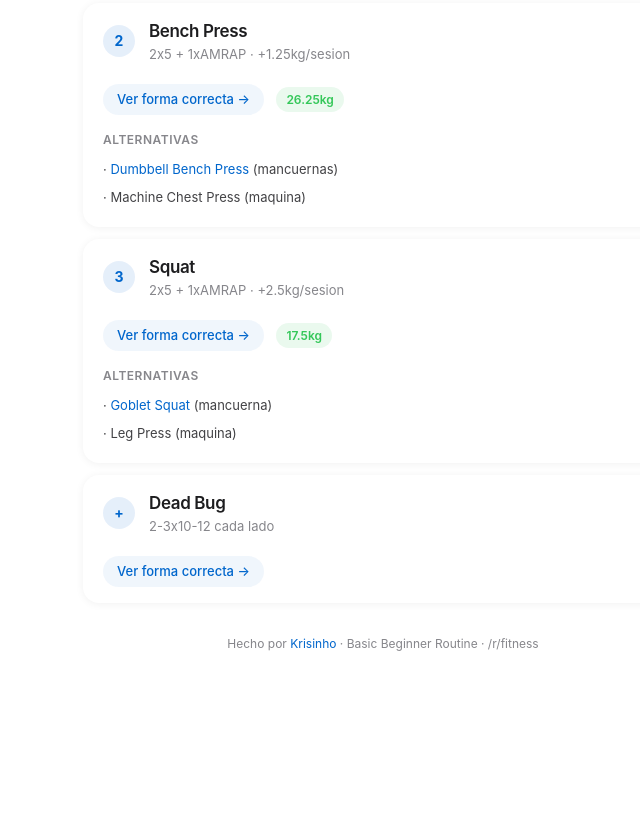
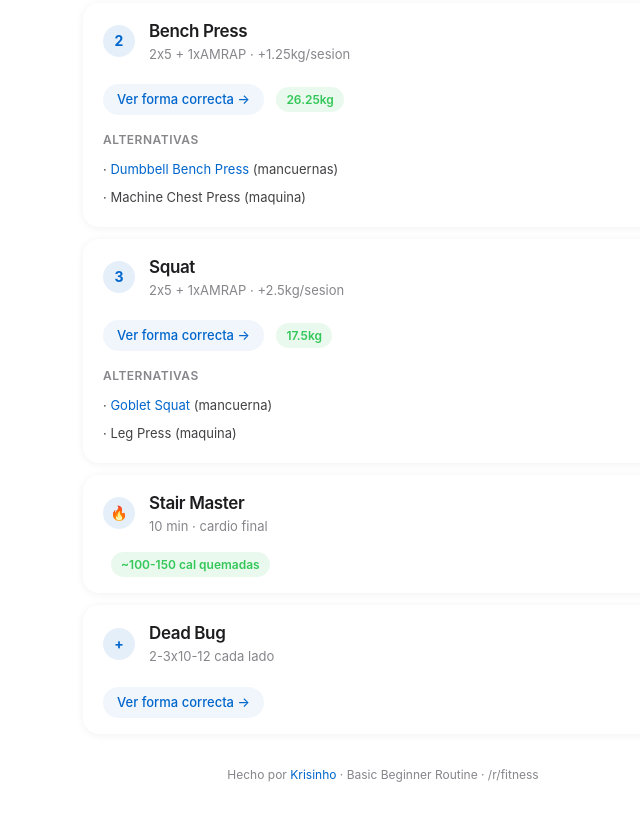
Before and after one commit to krisinho-bot/gym-routine, a plain HTML site: page index.html in a window 1280 px wide. Shown: the part 728-1559 px from the top of the page, without its empty margins (257-897 px from the left). Before the commit the page ends 1429 px from the top, so only its background shows below. Drawn offline with Linux system fonts and the light colour scheme.

Commit message:
Add Stair Master 10min final

```diff
--- a/index.html
+++ b/index.html
@@ -135,6 +135,13 @@
 </div>
 
 <div class="exercise">
+<div class="exercise-header"><div class="exercise-num">🔥</div><div><div class="exercise-name">Stair Master</div><div class="exercise-sets">10 min · cardio final</div></div></div>
+<div class="exercise-body">
+<span class="exercise-weight">~100-150 cal quemadas</span>
+</div>
+</div>
+
+<div class="exercise">
 <div class="exercise-header"><div class="exercise-num">+</div><div><div class="exercise-name">Dead Bug</div><div class="exercise-sets">2-3x10-12 cada lado</div></div></div>
 <div class="exercise-body">
 <a class="exercise-link" href="https://musclewiki.com/exercise/dead-bug" target="_blank">Ver forma correcta →</a>
@@ -143,8 +150,6 @@
 
 </div>
 </div>
-
-<!-- WORKOUT B -->
 <div id="tab-b" class="tab-content">
 <div class="workout-b" style="padding-top:16px">
 
@@ -181,6 +186,13 @@
 <div class="alts"><div class="alt-title">Alternativas</div>
 <div class="alt-item">· <a href="https://musclewiki.com/exercise/dumbbell-romanian-deadlift" target="_blank">Dumbbell Romanian Deadlift</a> (mancuernas)</div>
 <div class="alt-item">· Leg Curl + Hyperextension (maquinas)</div>
+</div>
+</div>
+
+<div class="exercise">
+<div class="exercise-header"><div class="exercise-num">🔥</div><div><div class="exercise-name">Stair Master</div><div class="exercise-sets">10 min · cardio final</div></div></div>
+<div class="exercise-body">
+<span class="exercise-weight">~100-150 cal quemadas</span>
 </div>
 </div>
 
```
